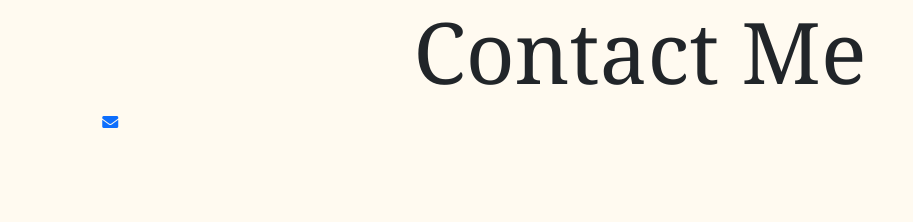
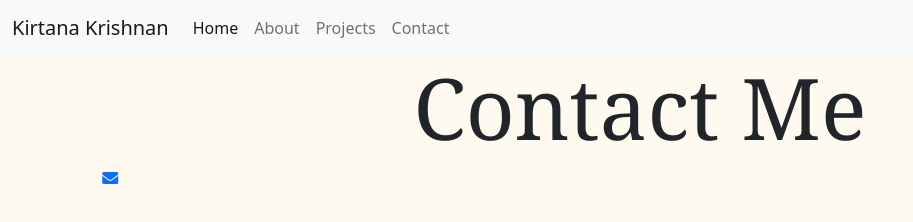
Before and after one commit to kirtanakrishnan/kirtanakrishnan, a plain HTML site: page contact.html in a window 1280 px wide. Shown: the whole page, without its empty margins (0-913 px from the left). Drawn offline with nearby package versions, Linux system fonts and the light colour scheme.

Commit message:
added navbar

```diff
--- a/contact.html
+++ b/contact.html
@@ -25,6 +25,32 @@
 </head>
 
 <body>
+
+    <nav class="navbar navbar-expand-lg navbar-light bg-light">
+        <div class="container-fluid">
+          <a class="navbar-brand" href="#">Kirtana Krishnan</a>
+          <button class="navbar-toggler" type="button" data-bs-toggle="collapse" data-bs-target="#navbarNav" aria-controls="navbarNav" aria-expanded="false" aria-label="Toggle navigation">
+            <span class="navbar-toggler-icon"></span>
+          </button>
+          <div class="collapse navbar-collapse" id="navbarNav">
+            <ul class="navbar-nav">
+              <li class="nav-item">
+                <a class="nav-link active" aria-current="page" href="#">Home</a>
+              </li>
+              <li class="nav-item">
+                <a class="nav-link" href="about.html">About</a>
+              </li>
+              <li class="nav-item">
+                <a class="nav-link" href="projects.html">Projects</a>
+              </li>
+              <li class="nav-item">
+                <a class="nav-link" href="contact.html">Contact</a>
+              </li>
+            </ul>
+          </div>
+        </div>
+      </nav>
+
     <h1 class="contact-header"> Contact Me </h1>
     <div class="container">
         <a href = "https://www.linkedin.com/in/kirtana-krishnan-814890235/"><i class="fa fa-linkedin"></i></a>
```
Also changed, not shown: about.html (+26 -0 lines), projects.html (+26 -0 lines).
